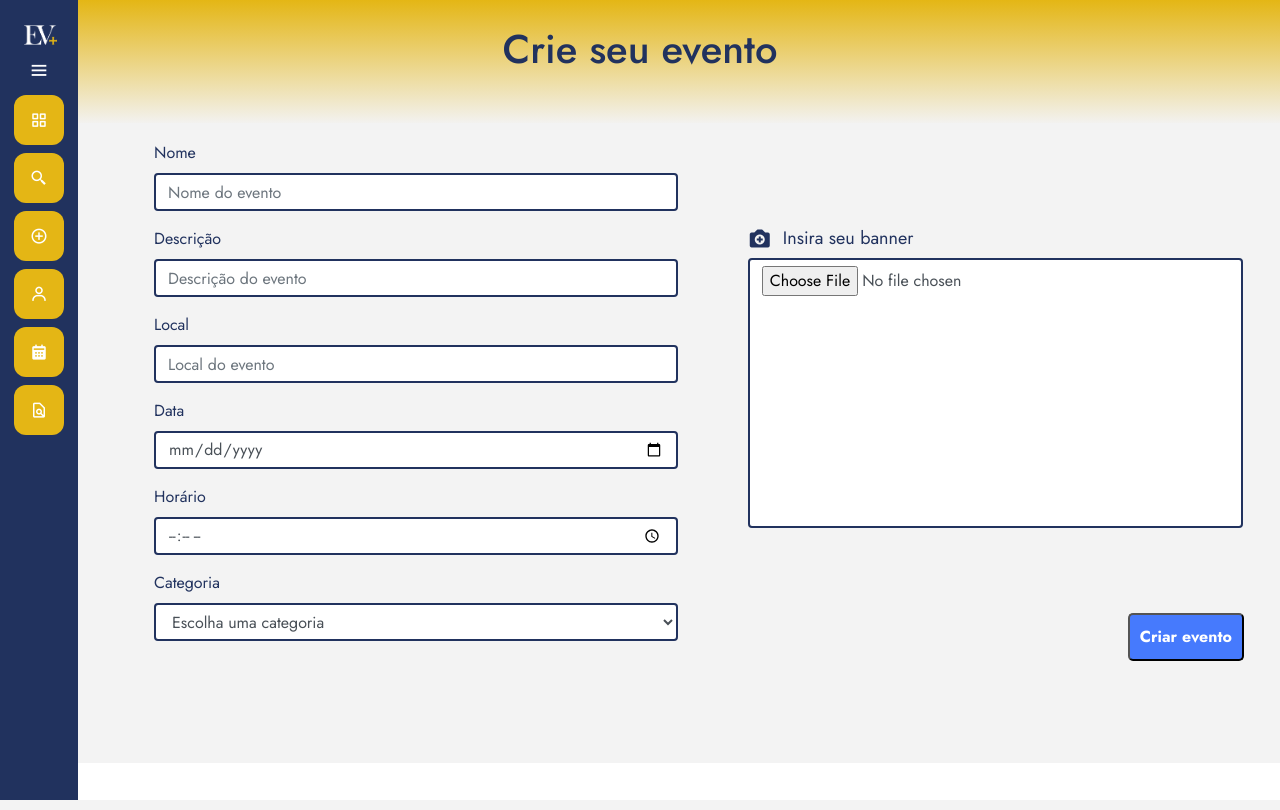
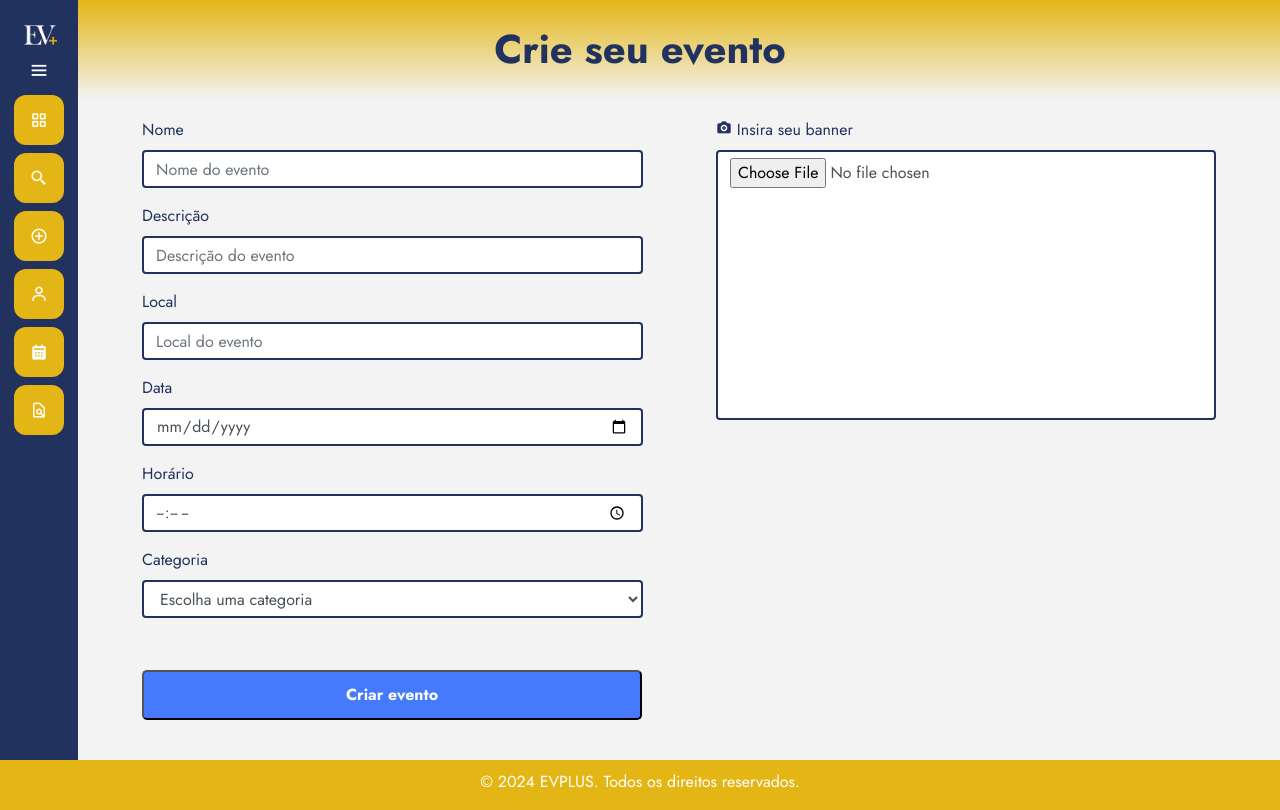
Before and after one commit to denylsonfreitas/EVPLUS-APS, a Django app: page /eventos/ in a window 1280 px wide. Run offline with Django 5.2, Linux system fonts and the light colour scheme.

Commit message:
Update code formatting and fix bug in file processing

```diff
--- a/eventos/templates/eventos.html
+++ b/eventos/templates/eventos.html
@@ -3,9 +3,6 @@
 
 {% block 'head' %}
     <link rel="stylesheet" href="{% static 'eventos/css/eventos.css' %}">
-    <div class="main-title">
-        <h1>Crie seu evento</h1>
-    </div>
 {% endblock %}
 
 {% block 'dashboard' %}
@@ -45,21 +42,20 @@
                         </select>
                     </div>
                 </div>
-                    <div class="row">
                 <div class="col-md title-banner-evento">
                     <div class="banner-form">
+                        <i class='bx bxs-camera-plus' ></i>
                         <label for="exampleFormControlInput1">Insira seu banner</label>
                         <input type="file" class="form-control" id="banner-evento" name="banner">
-                                <i class='bx bxs-camera-plus' ></i>
                     </div>
                 </div>
-                    <div id="form-criar-evento">
             </div>
-
-                <br>
+            <div class="row">
+                <div class="col-md-12">
                     <input type="submit" class="btn-criar-evento" value="Criar evento">
+                </div>
+            </div>
         </form>
     </div>
-
     <script src="{% static 'eventos/js/eventos.js' %}"></script>
 {% endblock %}
--- a/templates/base.html
+++ b/templates/base.html
@@ -13,10 +13,13 @@
     <link rel="icon" href="{% static 'images/LOGO_16x16.png' %}" type="image/png">
     {% block 'head' %}{% endblock %}
 
+    <title>{% block 'title' %}Crie seu evento{% endblock %}</title>
 
-    <title>{% block 'title' %}EVPLUS{% endblock %}</title>
   </head>
   <body>
+    <div class="banner" id="banner">
+      <h1 class="main-title" id="banner-title"></h1>
+    </div>
     <div class="sidebar">
         <div class="logo-details">
             <img src="{% static 'images/LOGO.png' %}" alt="Logo" class="logo">
@@ -73,12 +76,22 @@
           {% endblock %}
 
       </section>
-      <div class="banner"></div>
+
+      <div class="footer">
+        <p>© 2024 EVPLUS. Todos os direitos reservados.</p>
+      </div>
+
 
     {% block 'body' %}
     {% endblock %}
     <script src="{% static 'general/js/base.js' %}"></script>
     <script src="https://cdn.jsdelivr.net/npm/jquery@3.5.1/dist/jquery.slim.min.js"></script>
     <script src="https://cdn.jsdelivr.net/npm/bootstrap@4.6.1/dist/js/bootstrap.bundle.min.js"></script>
+    <script>
+      var pageTitle = document.title;
+      var bannerTitle = document.getElementById("banner-title");
+      bannerTitle.textContent = pageTitle;
+      </script>
+
   </body>
 </html>
--- a/templates/static/eventos/css/eventos.css
+++ b/templates/static/eventos/css/eventos.css
@@ -1,42 +1,31 @@
 .form-evento{
     background-color: var(rgba(255, 255, 255, 0));
     width: 100%;
-    margin-left: 30px;
-    margin-right: -45px;
     margin-top: 18px;
-    margin-bottom: 5px;
+    margin-left: 18px;
+    margin-right: 25px;
+    margin-bottom: 18px;
     text-align: left;
     color: var(--dark-color);
     display: block;
 }
 
 .banner-form {
-    width: 495px;
+    background-color: var(rgba(255, 255, 255, 0));
+    width: 500px;
     height: 270px;
-    position: center;
-}
-
-.banner-form label {
-    position: relative;
-    top: 102px;
-    right: -135px;
-    font-size: 18px;
+    margin-top: 18px;
+    margin-left: 18px;
+    margin-right: 18px;
+    margin-bottom: 40px;
+    text-align: left;
     color: var(--dark-color);
-}
-
-.banner-form i {
-    position: relative;
-    top: -400px;
-    right: -100px;
-    font-size: 24px;
-    color: var(--dark-color);
+    display: block;
 }
 
 .banner-form input[type="file"] {
-    display: block;
     height: 100%;
     width: 100%;
-    margin: 100px ;
 }
 
 .form-control{
@@ -44,15 +33,16 @@
 }
 
 .btn-criar-evento{
-    background-color: var(--main-color);
+    height: 50px;
+    width: 500px;
     background-color: var(--contrast-color);
     padding: 10px;
     font-weight: bold;
     cursor: pointer;
     border-radius: 5px;
-    margin-top: 490px;
-    margin-bottom: 70px;
-    margin-left: -30px;
-    margin-right: 20px;
     color: white;
+    margin-top: 18px;
+    margin-left: 18px;
+    margin-right: 18px;
+    margin-bottom: 40px;
 }
--- a/templates/static/general/css/base.css
+++ b/templates/static/general/css/base.css
@@ -10,22 +10,18 @@
   position: relative;
   color: var(--dark-color);
   font-size: 40px;
-  margin-top: 25px;
-  margin-bottom: 50px;
+  top: 25px;
+  font-weight: bold;
   text-align: center;
   z-index: 3;
-  background-color: transparent;
-
 }
 
 .banner {
+  position: relative;
   width: 100%;
-  height: 125px;
+  height: 100px;
   background-image: linear-gradient(to bottom, #E4B615, #F3F3F3);
-  position: fixed;
-  top: 0;
-  left: 0;
-  z-index: 1;
+  z-index: 2;
 }
 
 .sidebar{
@@ -297,4 +293,16 @@
     transition: all 0.4s ease;
     text-align: center;
     cursor: pointer;
-  }
+}
+
+.footer {
+    position: relative;
+    bottom: 0;
+    width: 100%;
+    height: 50px;
+    background-color: var(--main-color);
+    color: white;
+    text-align: center;
+    padding-top: 10px;
+    z-index: 1000;
+}
```
Lines whose indentation alone changed are shown as unchanged.
